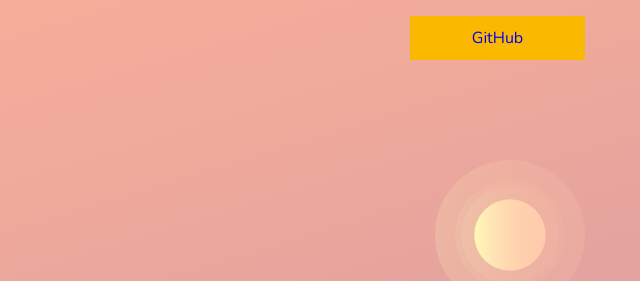
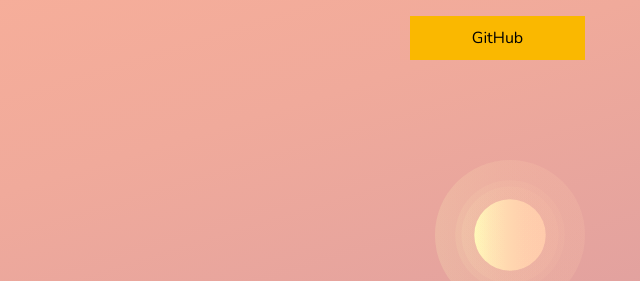
Before and after one commit to harunalrashyid/react-windy, a Gatsby site: page / in a window 1280 px wide. Shown: the top 281 px of the page, 640-1280 px from the left. Built offline with nearby package versions, Linux system fonts and the light colour scheme; Gatsby itself is replaced by a stand-in of ours.

Commit message:
update - simple hover animation background color update - header btn link style

```diff
--- a/src/components/header/index.js
+++ b/src/components/header/index.js
@@ -63,4 +63,7 @@ const HeaderLogo = styled(GatsbyLink)`
   font-weight: bold;
 `
 
-const HeaderBtn = styled(Btn)``
+const HeaderBtn = styled(Btn)`
+  color: #000000;
+  text-decoration: none;
+`
--- a/src/styles/common.js
+++ b/src/styles/common.js
@@ -43,6 +43,11 @@ export const Btn = styled.button`
   outline: 0;
   border: none;
   background: #fab800;
+  transition: all .2s ease-in-out;
+
+  &:hover {
+    background: #ffc82e;
+  }
 
   &:focus,
   &:active {
```
